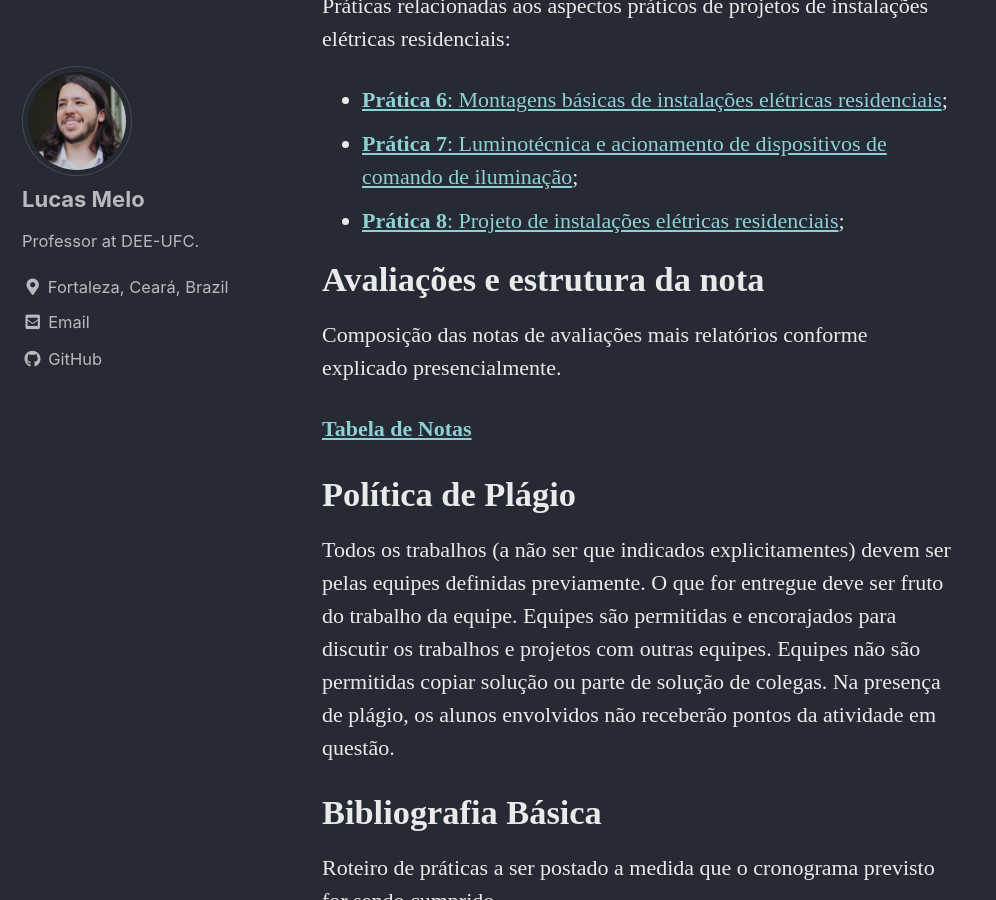
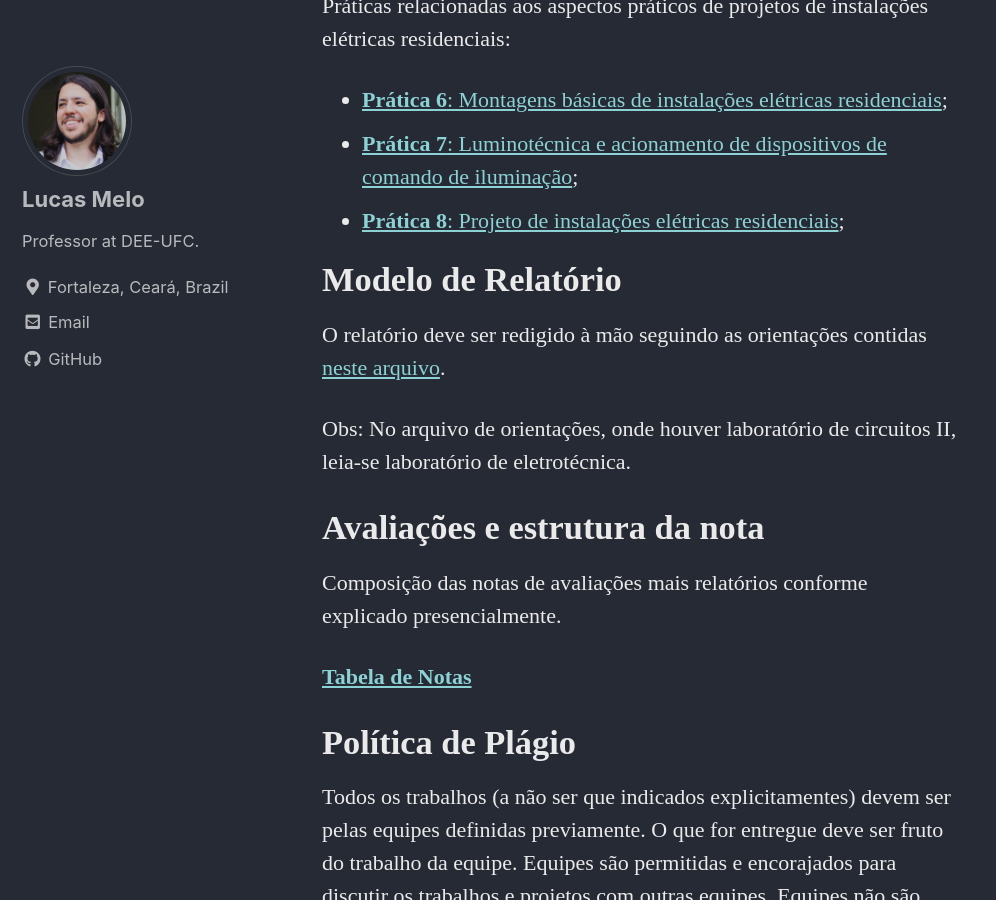
Before and after one commit to lucassm/lucassm.github.io, a Jekyll site: the page built from _teaching/LE-2022-1/index.md, in a window 1280 px wide and 900 px high, scrolled down 1611 px. Shown: the whole window, without its empty margins (0-996 px from the left). Built offline with Jekyll 4.4.1, drawn with Linux system fonts in a browser that asks for light colours; cached includes are drawn as plain includes; some web fonts are replaced.

Commit message:
UPDATE: Modelo de relatorio CII-2022-1 e LE-2022-1

```diff
--- a/_teaching/LE-2022-1/index.md
+++ b/_teaching/LE-2022-1/index.md
@@ -47,6 +47,12 @@ Práticas relacionadas aos aspectos práticos de projetos de instalações elét
 - [**Prática 7**: Luminotécnica e acionamento de dispositivos de comando de iluminação](/teaching/LE-2022-1/Lab-7);
 - [**Prática 8**: Projeto de instalações elétricas residenciais](/teaching/LE-2022-1/Lab-8);
 
+# Modelo de Relatório
+
+O relatório deve ser redigido à mão seguindo as orientações contidas [neste arquivo](https://drive.google.com/file/d/1HBR5B8aZ4q63wbaFeP2H9Ps_RI8GlGtI/view?usp=drivesdk).
+
+Obs: No arquivo de orientações, onde houver laboratório de circuitos II, leia-se laboratório de eletrotécnica.
+
 # Avaliações e estrutura da nota
 
 Composição das notas de avaliações mais relatórios conforme explicado presencialmente.
```
Also changed, not shown: _teaching/CII-2022-1/index.md (+4 -0 lines).
